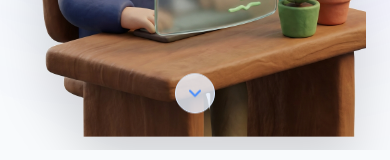
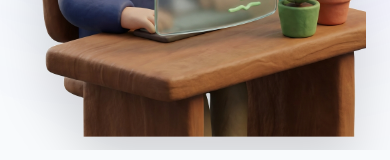
Before and after one commit to Jeeva1121/Portfolio, a Next.js app: page / in a window 390 px wide. Shown: the part 747-907 px from the top of the page. Built offline with nearby package versions, Linux system fonts and the light colour scheme.

Commit message:
style: only show scroll-to-top on mobile, hide section scroll icon

```diff
--- a/src/components/ScrollIcon.tsx
+++ b/src/components/ScrollIcon.tsx
@@ -10,7 +10,7 @@ interface ScrollIconProps {
 
 export default function ScrollIcon({ href, label }: ScrollIconProps) {
     return (
-        <div className="flex flex-col items-center">
+        <div className="hidden md:flex flex-col items-center">
             <a
                 href={href}
                 className="group relative flex items-center justify-center w-10 h-10"
```
